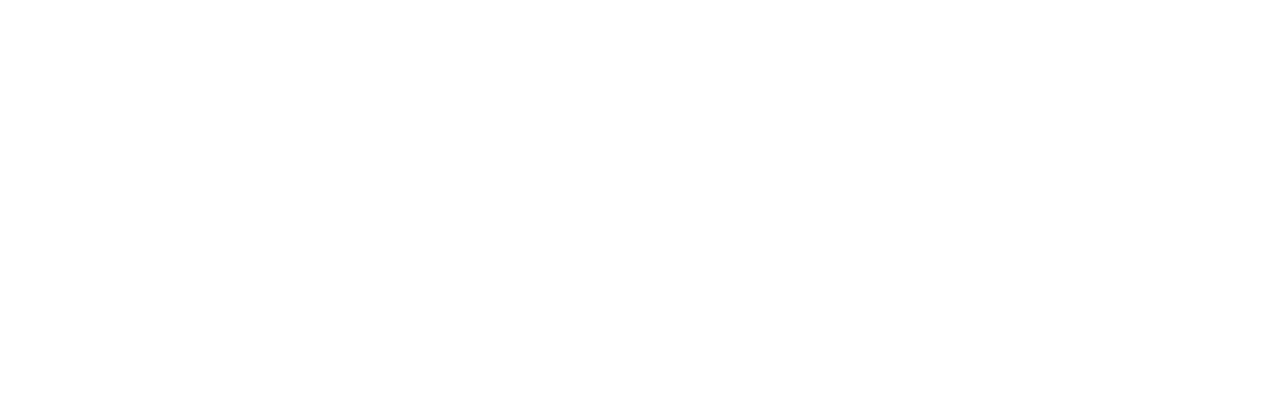
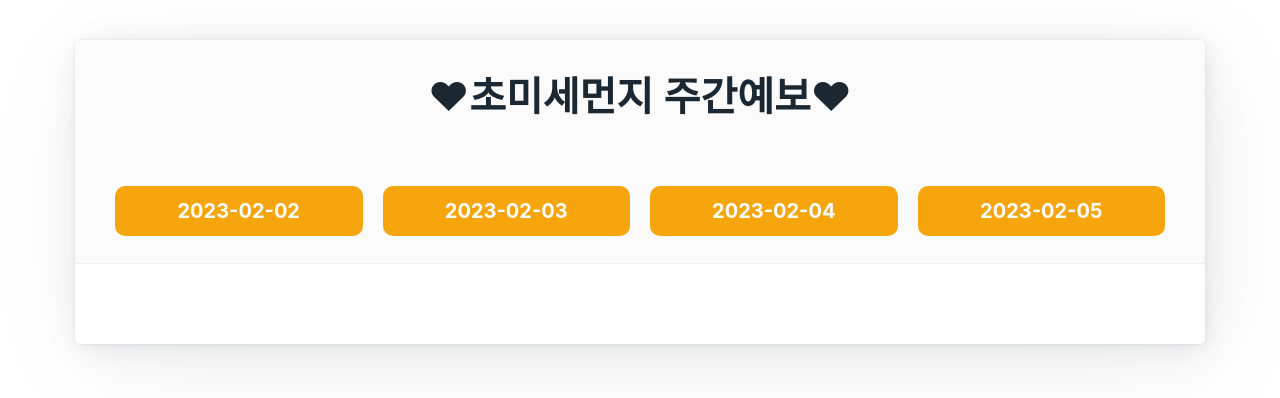
Before and after one commit to SuHyunParkSunshine/React_class, a React (Create React App) app: page / in a window 1280 px wide. Shown: the top 398 px of the page. Built offline with nearby package versions, Linux system fonts and the light colour scheme.

Commit message:
23.04.28_수업

```diff
--- /dev/null
+++ b/src/05/Frcst.css
@@ -0,0 +1,8 @@
+header {
+    text-align: center;
+}
+
+/* .button {
+    background-color: orange;
+    border: none;
+} */
--- a/src/05/Frcst.js
+++ b/src/05/Frcst.js
@@ -1,15 +1,73 @@
+//state 변수 1단계
+import { useState } from 'react';
 import data from './dataFrcst.json';
+import './Frcst.css';
+import style from './Frcst.module.css';
 
 const Frcst = () => {
-    const dtKey = ["frcstOneDt", "frcstTwoDt", "frcstThreeDt", "frcstFourDt"];
+    const dtKey = ["frcstOneDt", "frcstTwoDt", "frcstThreeDt", "frcstFourDt"]; //키를 배열로 짰음. map을 사용할 수 있음.
 
-    dtKey.map((item) => console.log(data[item]));
+    dtKey.map((item) => console.log('dt', data[item]));
 
-    console.log(data);
+    const cnKey = ["frcstOneCn", "frcstTwoCn", "frcstThreeCn", "frcstFourCn"]; //map은 배열에서 하나씩 가지고와서 새로운 배열에 넣어주는 것.
+    cnKey.map((item) => console.log('cnt', data[item]))
+
+    let dtcn = {}; //object(객체 생성)
+    dtKey.map((item, idx) => dtcn[data[item]] = data[cnKey[idx]]);
+   // console.log(dtcn);
+
+
+    //상세정보
+    //let bodyTag;
+
+    //state변수 2단계: 변수 선언
+    const [bodyTag, setBodyTag] = useState('');
+    const [selDt, setSelDt] = useState();
+    const detail = (k) => {
+        //console.log(k, dtcn[k]);
+        //tempTag =dtcn[k];
+
+        //글자 쪼개기
+        let dtcnItem = dtcn[k].split(',');
+        setSelDt(k);
+        dtcnItem = dtcnItem.map((item) => item.split(':'));
+        console.log(dtcnItem);
+        dtcnItem = dtcnItem.map((item) =>
+                        <div key ={item[0]}>
+                            <span className={style.sp1}>{item[0]}</span>
+                            {item[1].trim() === '낮음' ? <span className={style.sp21}>{item[1]}😍</span>
+                                : item[1].trim() === '보통' ? <span className={style.sp22}>{item[1]}😉</span>
+                                    :<span className={style.sp23}>{item[1]}🤬</span>}
+                        </div>)
+
+
+        //state변수 3단계: 값 변경
+        setBodyTag(dtcnItem);
+    }
+    let dtTag = [];
+    dtTag = Object.keys(dtcn).map((item, idx) =>
+                        <div role ='button' className = {selDt === item ? style.bt1: style.bt}
+                        key={idx}
+                        onClick={() => detail(item)}>
+                            {item}
+                        </div>
+                        );
+    // console.log(data);
 
     return (
-        <>
-        </>
+        <main className='container'>
+            <article>
+                <header>
+                    <h1>❤초미세먼지 주간예보❤</h1>
+                    <div className='grid'>
+                        {dtTag}
+                    </div>
+                </header>
+                <div className='grid'>
+                    {bodyTag}
+                </div>
+            </article>
+        </main>
     );
 }
 export default Frcst;
--- /dev/null
+++ b/src/05/Frcst.module.css
@@ -0,0 +1,48 @@
+.bt {
+    display: inline-flex;
+    height: 50px;
+    align-items: center;
+    background-color: rgb(247, 165, 13);
+    justify-content: center;
+    border-radius: 10px;
+    border: none;
+    font-weight: bold;
+
+}
+
+.bt1 {
+    display: inline-flex;
+    height: 50px;
+    align-items: center;
+    background-color: rgb(241, 193, 104);
+    justify-content: center;
+    border-radius: 10px;
+    border: none;
+    font-weight: bold;
+
+}
+
+.bt:hover {
+    background-color: rgb(241, 193, 104);
+    color: white;
+}
+
+.sp1, .sp2 {
+    font-weight: bold;
+}
+
+.sp21 {
+    color: blue;
+    font-weight: bold;
+
+}
+
+.sp22 {
+    color: green;
+    font-weight: bold;
+}
+
+.sp23 {
+    color: red;
+    font-weight: bold;
+}
```
